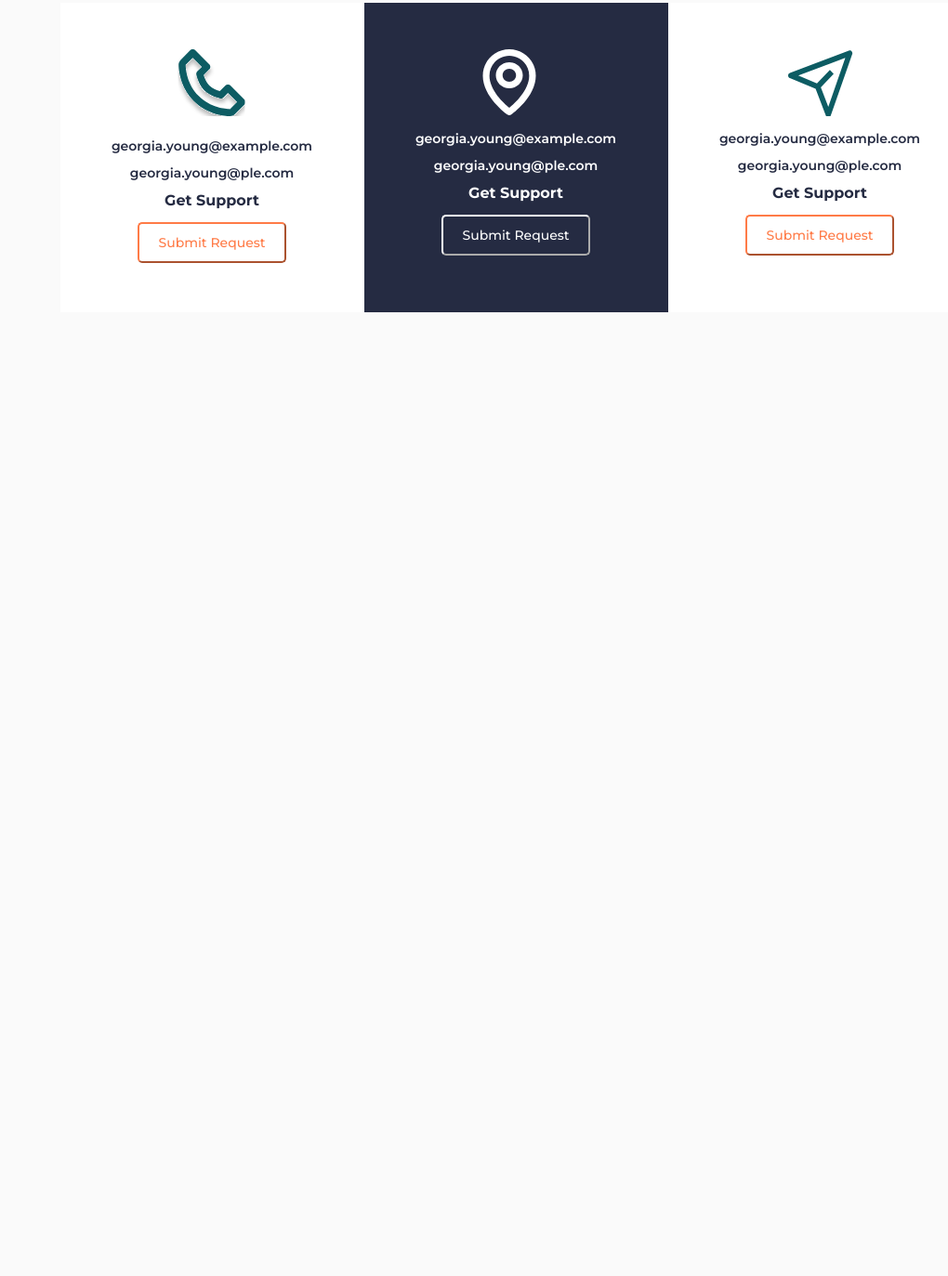
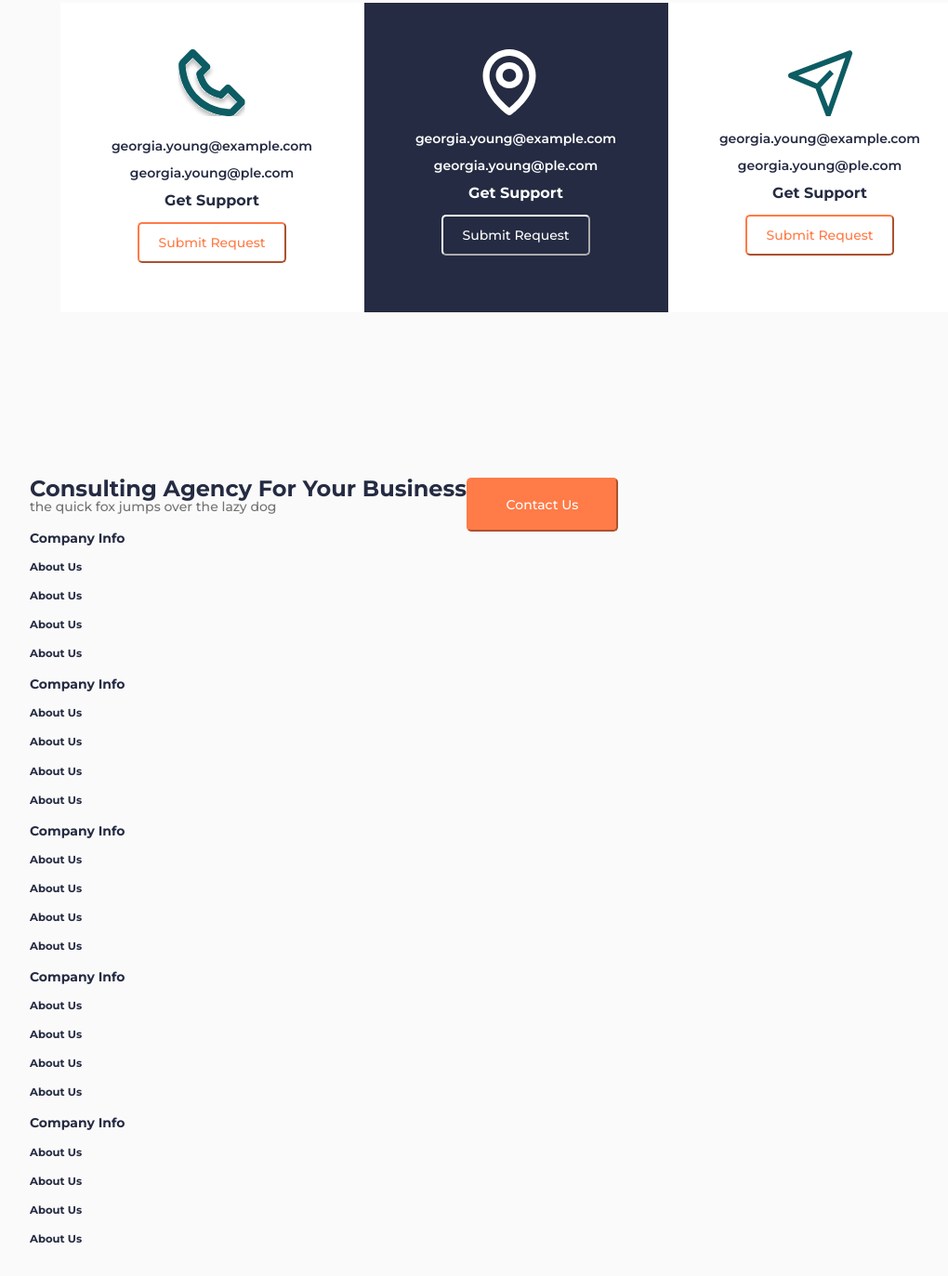
Before and after one commit to ltsvn/RELVISE, a plain HTML site: page index.html in a window 1280 px wide. Shown: the part 3743-5116 px from the top of the page at 93% size, without its empty margins (85-1105 px from the left). Before the commit the page ends 4079 px from the top, so only its background shows below. Drawn offline with Linux system fonts and the light colour scheme.

Commit message:
create footer

```diff
--- a/css/style.css
+++ b/css/style.css
@@ -844,6 +844,7 @@ cursor: pointer;
 
 .support_container {
 
+
 }
 
 .support_header {
@@ -853,7 +854,7 @@ cursor: pointer;
 .support_body-items{
   display: flex;
   justify-content: center;
-
+  margin: 0 0 178px 0;
 }
 
 .body_items {
@@ -916,3 +917,33 @@ border-color:#FF7B47;
 border-radius: 5px;
 color: #FF7B47;
 }
+/* ......Contact........................................ */
+
+.contact_container {
+  display: flex;
+}
+
+.header_title-text {
+  font-size: 24px;
+  font-weight: 700;
+  color: #252b42;
+}
+
+.header_sub-title {
+font-size: 14px;
+font-weight: 500;
+color: #737373;
+}
+
+.contact {
+  color: #ffffff;
+  background-color:#FF7B47;
+  border-color: #FF7B47;
+  border-radius: 5px;
+  width: 163px;
+  height: 58px;
+}
+
+.contact_body {
+
+}
--- a/index.html
+++ b/index.html
@@ -374,7 +374,76 @@
           </div>
         </section>
       </main>
-      <footer class="footer"></footer>
+      <footer class="footer">
+         <div class="contact_header">
+           <div class="contact_container _container">
+             <div class="contact_header-title">
+               <div class="header_title-text">Consulting Agency For Your Business</div>
+               <div class="header_sub-title">the quick fox jumps over the lazy dog</div>
+             </div>
+             <input type="button" class="contact"  value="Contact Us">
+           </div>
+         </div>
+         <div class="contact_body">
+           <div class="contact_items _container">
+            <div class="contact_item">
+              <h4 class="contact_item-title">Company Info</h4>
+              <div class="contact_item-text">
+                <h5 class="contact-text">About Us</h5>
+                <h5 class="contact-text">About Us</h5>
+                <h5 class="contact-text">About Us</h5>
+                <h5 class="contact-text">About Us</h5>
+              </div>
+            </div>
+            <div class="contact_item">
+              <h4 class="contact_item-title">Company Info</h4>
+              <div class="contact_item-text">
+                <h5 class="contact-text">About Us</h5>
+                <h5 class="contact-text">About Us</h5>
+                <h5 class="contact-text">About Us</h5>
+                <h5 class="contact-text">About Us</h5>
+              </div>
+            </div>
+            <div class="contact_item">
+              <h4 class="contact_item-title">Company Info</h4>
+              <div class="contact_item-text">
+                <h5 class="contact-text">About Us</h5>
+                <h5 class="contact-text">About Us</h5>
+                <h5 class="contact-text">About Us</h5>
+                <h5 class="contact-text">About Us</h5>
+              </div>
+            </div>
+            <div class="contact_item">
+              <h4 class="contact_item-title">Company Info</h4>
+              <div class="contact_item-text">
+                <h5 class="contact-text">About Us</h5>
+                <h5 class="contact-text">About Us</h5>
+                <h5 class="contact-text">About Us</h5>
+                <h5 class="contact-text">About Us</h5>
+              </div>
+            </div>
+            <div class="contact_item">
+              <h4 class="contact_item-title">Company Info</h4>
+              <div class="contact_item-text">
+                <h5 class="contact-text">About Us</h5>
+                <h5 class="contact-text">About Us</h5>
+                <h5 class="contact-text">About Us</h5>
+                <h5 class="contact-text">About Us</h5>
+              </div>
+            </div>
+           </div>
+         </div>
+         <div class="contact_footer">
+           <div class="contact_footer_container _container">
+             <div class="footer_info"></div>
+             <div class="footer_icons">
+               <a href="" class="footer-icon">
+                 <img src="" alt="">
+               </a>
+             </div>
+           </div>
+         </div>
+      </footer>
     </div>
     <script src="js/script.js"></script>
   </body>
```
